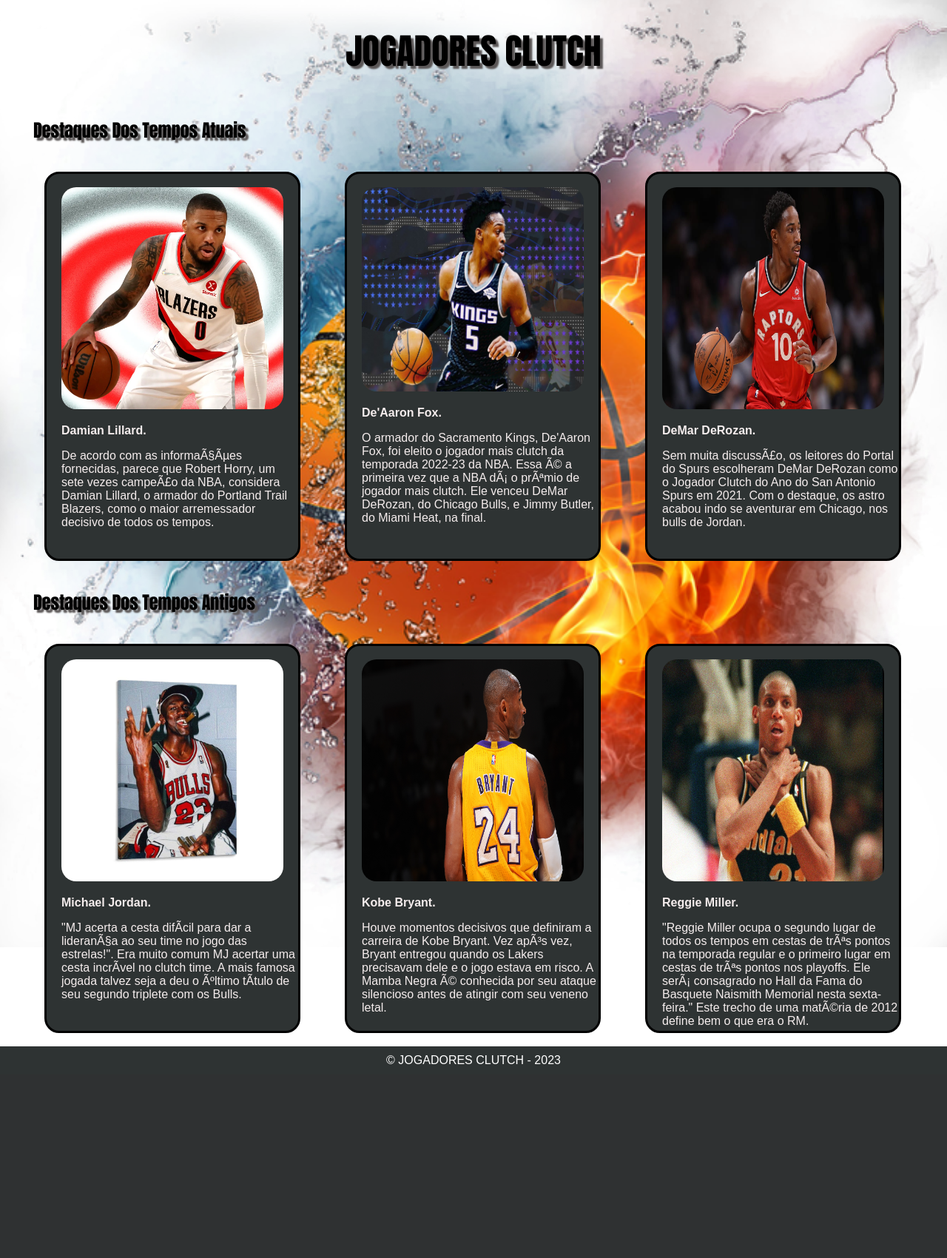
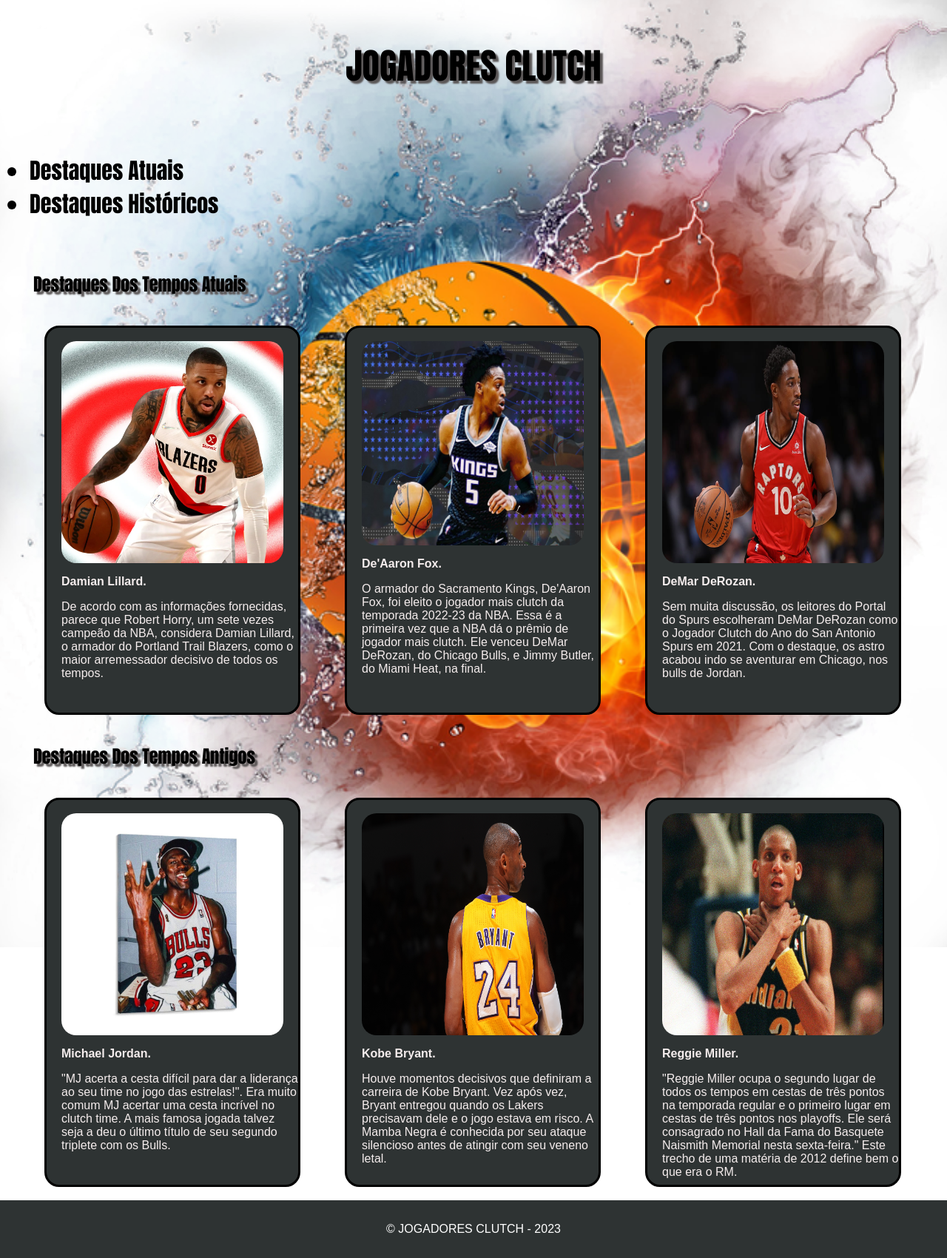
Before and after one commit to thekaiofc/jogadores_clutch, a PHP site: page / in a window 1280 px wide. Shown: the whole page at 74% size. Before the commit the page ends 1438 px from the top, so only its background shows below. Run offline with PHP 8.4, Linux system fonts and the light colour scheme.

Commit message:
adicionando menu

```diff
--- /dev/null
+++ b/projetoinicial/cabecalho.php
@@ -0,0 +1,9 @@
+<html>
+
+<head>
+    <title>JOGADORES CLUTCH</title>
+    <link rel="stylesheet" type="text/css" href="styles.css">
+    <header>
+        <h1>JOGADORES CLUTCH</h1>
+    </header>
+</head>
--- /dev/null
+++ b/projetoinicial/index.php
@@ -0,0 +1,72 @@
+<?php include('cabecalho.php'); ?>
+<body>
+    <ul class="menu">
+      <li>Destaques Atuais</li>
+      <li>Destaques Históricos</li>
+    </ul>
+  <br>
+  <section>
+    <h2>Destaques Dos Tempos Atuais</h2>
+    <br>
+    <div class="container">
+      </br>
+      <div class="box">
+        <br>
+        <img class="zoom" src="img/damian.png" width="300px">
+        <p><b>Damian Lillard.</b></p>
+        <p>De acordo com as informações fornecidas, parece que Robert Horry, um sete vezes campeão da NBA, considera
+          Damian Lillard, o armador do Portland Trail Blazers, como o maior arremessador decisivo de todos os tempos.
+        </p>
+      </div>
+      <div class="box">
+        <br>
+        <img class="zoom" src="img/aaron.png" width="300px">
+        <p><b>De'Aaron Fox.</b></p>
+        <p>O armador do Sacramento Kings, De'Aaron Fox, foi eleito o jogador mais clutch da temporada 2022-23 da NBA.
+          Essa é a primeira vez que a NBA dá o prêmio de jogador mais clutch. Ele venceu DeMar DeRozan, do Chicago
+          Bulls, e Jimmy Butler, do Miami Heat, na final.</p>
+      </div>
+      <div class="box">
+        <br>
+        <img class="zoom" src="img/demar.png.png" width="300px">
+        <p><b>DeMar DeRozan.</b></p>
+        <p>Sem muita discussão, os leitores do Portal do Spurs escolheram DeMar DeRozan como o Jogador Clutch do Ano do
+          San Antonio Spurs em 2021. Com o destaque, os astro acabou indo se aventurar em Chicago, nos bulls de Jordan.
+        </p>
+      </div>
+    </div>
+  </section>
+  <br>
+  <h2>Destaques Dos Tempos Antigos</h2>
+  <br>
+  <section>
+    <div class="container">
+      <br>
+      <div class="box">
+        <br>
+        <img class="zoom" src="img/jordan.webp" width="300px">
+        <p><b>Michael Jordan.</b></p>
+        <p>"MJ acerta a cesta difícil para dar a liderança ao seu time no jogo das estrelas!". Era muito comum MJ
+          acertar uma cesta incrível no clutch time. A mais famosa jogada talvez seja a deu o último título de seu
+          segundo triplete com os Bulls.</p>
+      </div>
+      <div class="box">
+        <br>
+        <img class="zoom" src="img/kobe.jpg" width="300px">
+        <p><b>Kobe Bryant.</b></p>
+        <p>
+          Houve momentos decisivos que definiram a carreira de Kobe Bryant. Vez após vez, Bryant entregou quando os
+          Lakers precisavam dele e o jogo estava em risco. A Mamba Negra é conhecida por seu ataque silencioso antes de
+          atingir com seu veneno letal.</p>
+      </div>
+      <div class="box">
+        <br>
+        <img class="zoom" src="img/reggie.jpg" width="300px">
+        <p><b>Reggie Miller.</b></p>
+        <p>"Reggie Miller ocupa o segundo lugar de todos os tempos em cestas de três pontos na temporada regular e o
+          primeiro lugar em cestas de três pontos nos playoffs. Ele será consagrado no Hall da Fama do Basquete Naismith
+          Memorial nesta sexta-feira." Este trecho de uma matéria de 2012 define bem o que era o RM.</p>
+      </div>
+    </div>
+
+    <?php include('rodape.php') ?>
--- /dev/null
+++ b/projetoinicial/rodape.php
@@ -0,0 +1,6 @@
+</section>
+<br>
+<footer> &copy JOGADORES CLUTCH - 2023 </footer>
+</body>
+
+</html>
--- a/projetoinicial/styles.css
+++ b/projetoinicial/styles.css
@@ -19,8 +19,10 @@ body {
   }
 
   h1 {
-    margin: -2;
+    margin: o;
+    padding: 20px;
   }
+
   h2{
     margin-left: 45px;
     color: #000000;
@@ -66,6 +68,11 @@ p {
 footer {
   background-color:#2E3333;
   color: #fff;
-  padding: 10px;
+  padding: 30px;
   text-align: center;
 }
+.menu {
+  font-family: impact;
+  color: #000000;
+  font-size: 30px;
+}
```
Also changed, not shown: 1 other file.
